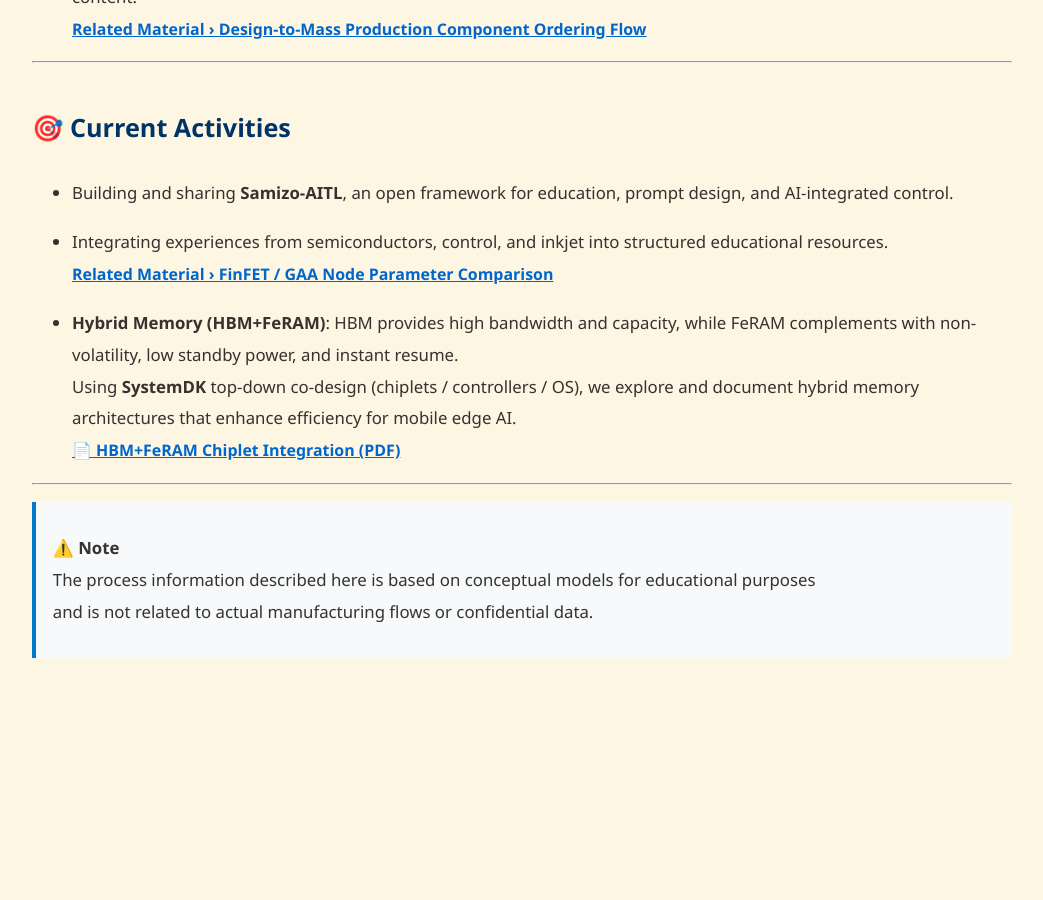
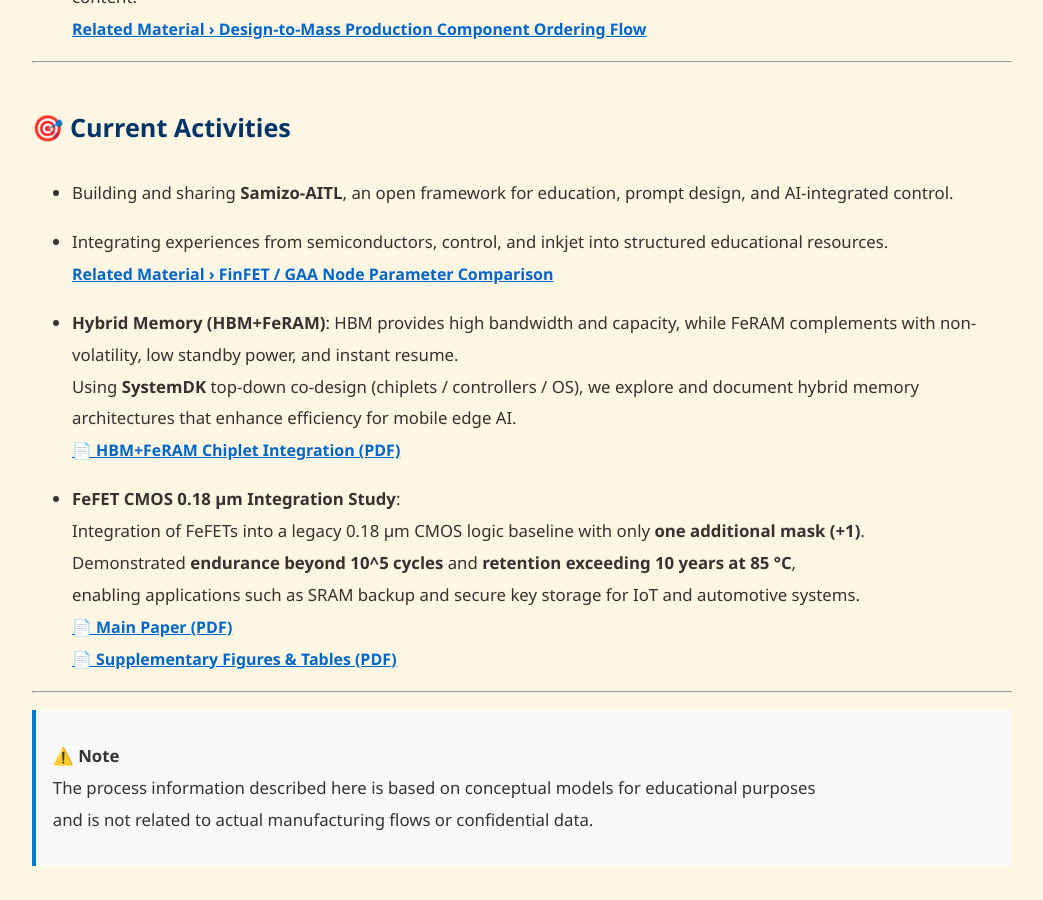
Before and after one commit to Samizo-AITL/Samizo-AITL.github.io, a Jekyll site: the page built from about/career-summary/en/index.md, in a window 1280 px wide and 900 px high, scrolled down 1754 px. Shown: the whole window, without its empty margins (118-1161 px from the left). Built offline with Jekyll 4.4.1, drawn with Linux system fonts in a browser that asks for light colours; before the commit the page ends 2446 px from its top, so only the background shows below that.

Commit message:
Update index.md

```diff
--- a/about/career-summary/en/index.md
+++ b/about/career-summary/en/index.md
@@ -75,6 +75,13 @@
   Using **SystemDK** top-down co-design (chiplets / controllers / OS), we explore and document hybrid memory architectures that enhance efficiency for mobile edge AI.
   [📄 HBM+FeRAM Chiplet Integration (PDF)](../docs/HBM_FeRAM_Chiplet_MobileEdgeAI.pdf)
 
+- **FeFET CMOS 0.18 µm Integration Study**:
+  Integration of FeFETs into a legacy 0.18 µm CMOS logic baseline with only **one additional mask (+1)**.
+  Demonstrated **endurance beyond 10^5 cycles** and **retention exceeding 10 years at 85 °C**,
+  enabling applications such as SRAM backup and secure key storage for IoT and automotive systems.
+  [📄 Main Paper (PDF)](../docs/FeFET_CMOS018um_IntegrationStudy_Main.pdf)
+  [📄 Supplementary Figures & Tables (PDF)](../docs/FeFET_CMOS_018um_IntegrationStudy_Supplementary.pdf)
+
 ---
 
 > ⚠️ **Note**
```
